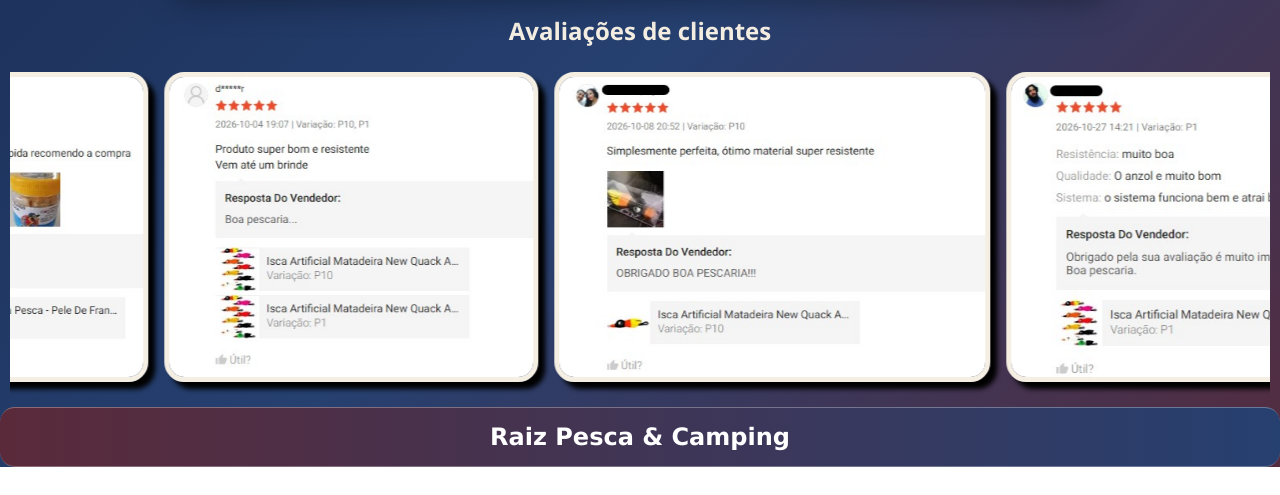
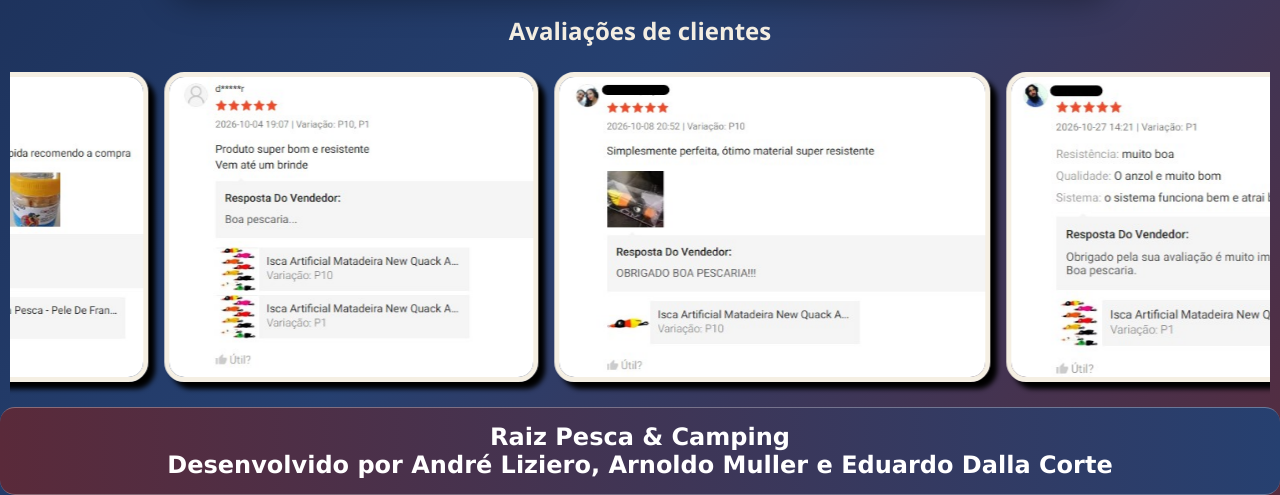
Before and after one commit to AndreLiziero/projeto-desenvolvimento-web-SI, a plain HTML site: page index.html in a window 1280 px wide. Shown: the part 2615-3110 px from the top of the page. Before the commit the page ends 3082 px from the top, so only its background shows below. Drawn offline with Linux system fonts and the light colour scheme.

Commit message:
Update index.html

```diff
--- a/index.html
+++ b/index.html
@@ -136,6 +136,11 @@
       </div>
     </section>
 
-    <footer><p class="rodape">Raiz Pesca &amp; Camping</p></footer>
+    <footer>
+      <p class="rodape">Raiz Pesca &amp; Camping</p>
+      <p class="rodape">
+        Desenvolvido por André Liziero, Arnoldo Muller e Eduardo Dalla Corte
+      </p>
+    </footer>
   </body>
 </html>
```
